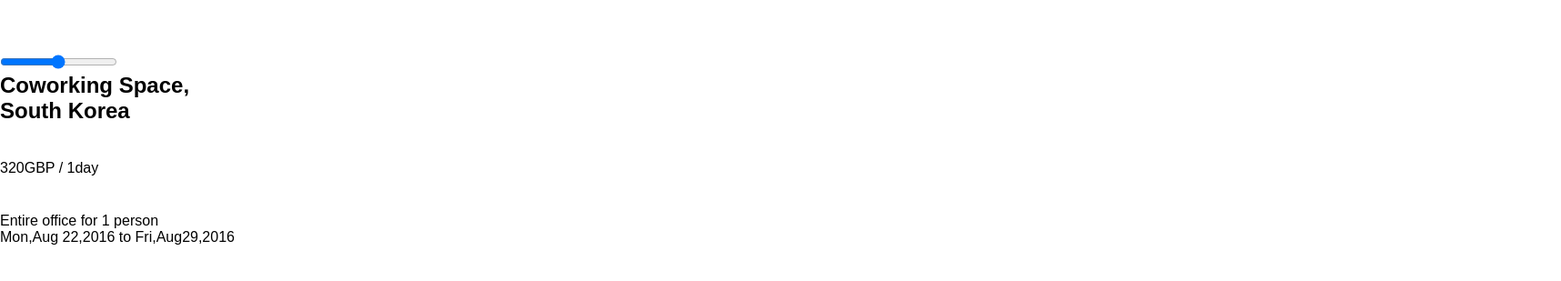
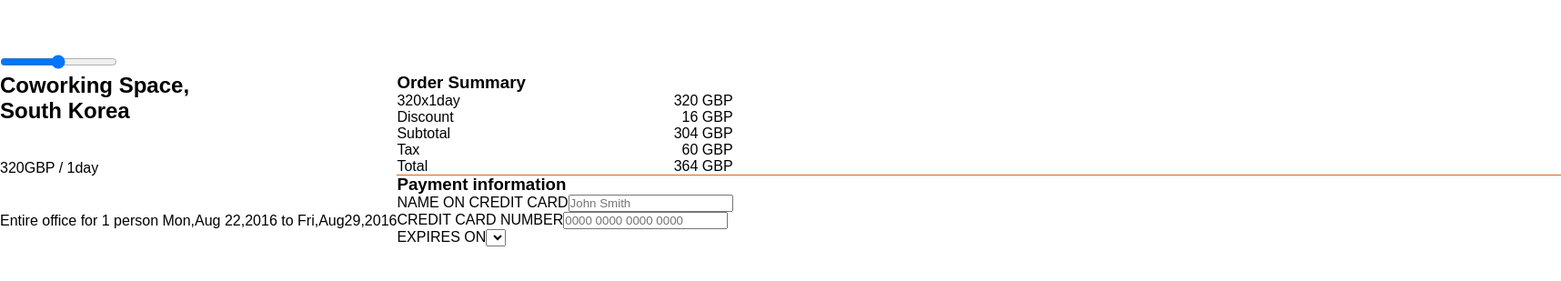
Before and after one commit to hateonion/React-UI-Practice, a React app: page /receipt in a window 1280 px wide. Shown: the part 235-544 px from the top of the page at 91% size, 1716 px wide, since content can reach past the window. Built offline with nearby package versions, Linux system fonts and the light colour scheme.

Commit message:
day2 half finish basic layout

```diff
--- a/src/components/receipt/index.js
+++ b/src/components/receipt/index.js
@@ -1,6 +1,26 @@
 import React, { Component } from 'react';
 import Slider from './Slider';
 import './receipt.scss';
+
+const InputField = ({type='input', name, label, id, placeHolder}) => (
+  <label htmlFor={id}>
+    <span>{label}</span>
+    <input id={id} type={ type } name={name} placeholder={placeHolder}/>
+  </label>
+);
+
+const SelectField = ({name, label, id, selectedIndex, options}) => (
+  <label htmlFor={id}>
+    <span>{label}</span>
+    <select name={name} id={id}>
+      {options.forEach((option, index) => (
+        index === selectedIndex ?
+          (<option key={index} value={option} selected>{option}</option>) :
+          (<option key={index} value={option}>{option}</option>)
+      ))}
+    </select>
+  </label>
+);
 
 class Receipt extends Component {
   constructor(props) {
@@ -20,18 +40,40 @@ class Receipt extends Component {
 
   render() {
     return (
-      <div className="flex-container receipt-container">
+      <div className="flex-container-column receipt-container">
         <Slider onChange={this.onChange} />
-        <div className="receipt-body">
+        <div className="receipt-body flex-container-row">
           <div className="receipt-desc">
-            <h2 className="flex-container"><span>Coworking Space,</span><span>South Korea</span></h2>
+            <h2 className="flex-container-column">
+              <span>Coworking Space, </span>
+              <span>South Korea</span>
+            </h2>
             <p className="receipt-cost"><span>320GBP</span><span> / 1day</span></p>
-            <p className="flex-container">
+            <p className="flex-container receipt">
               <span>Entire office for 1 person </span>
               <span>Mon,Aug 22,2016 to Fri,Aug29,2016</span>
             </p>
           </div>
-          <div className="receipt-form"></div>
+          <form className="receipt-form flex-container-column">
+            <h3>Order Summary</h3>
+            <ul className="receipt-calculation">
+              <li className="flex-container-row receipt-price"><span>320x1day</span><span>320 GBP</span></li>
+              <li className="flex-container-row receipt-price"><span>Discount</span><span>16 GBP</span></li>
+              <li className="flex-container-row receipt-price"><span>Subtotal</span><span>304 GBP</span></li>
+              <li className="flex-container-row receipt-price"><span>Tax</span><span>60 GBP</span></li>
+              <li className="flex-container-row receipt-price"><span>Total</span><span>364 GBP</span></li>
+            </ul>
+            <h3>Payment information</h3>
+            <InputField id="user-name" label="NAME ON CREDIT CARD" name="name" placeHolder="John Smith"/>
+            <InputField id="user-creditcard" label="CREDIT CARD NUMBER" name="card" placeHolder="0000 0000 0000 0000" />
+            <SelectField
+              id="expire-month"
+              label="EXPIRES ON"
+              name="expMonth"
+              selectedIndex={1}
+              options={['Jan', 'Feb', 'Mar', 'Apr', 'May', 'Jun', 'Jul', 'Aug', 'Sep', 'Oct', 'Nov', 'Dev']}
+            />
+          </form>
         </div>
       </div>
     );
--- a/src/components/receipt/receipt.scss
+++ b/src/components/receipt/receipt.scss
@@ -1,6 +1,23 @@
-.flex-container{
+.flex-container-column{
     display: flex;
     flex-direction: column;
+}
+
+.flex-container-row {
+  display: flex;
+  flex-direction: row;
+}
+
+.receipt-price {
+  justify-content: space-between;
+}
+
+.receipt-calculation::after {
+  content: '';
+  width: 100%;
+  height: 1px;
+  background-color: chocolate;
+  position: absolute;
 }
 
 .receipt-cost {
```
